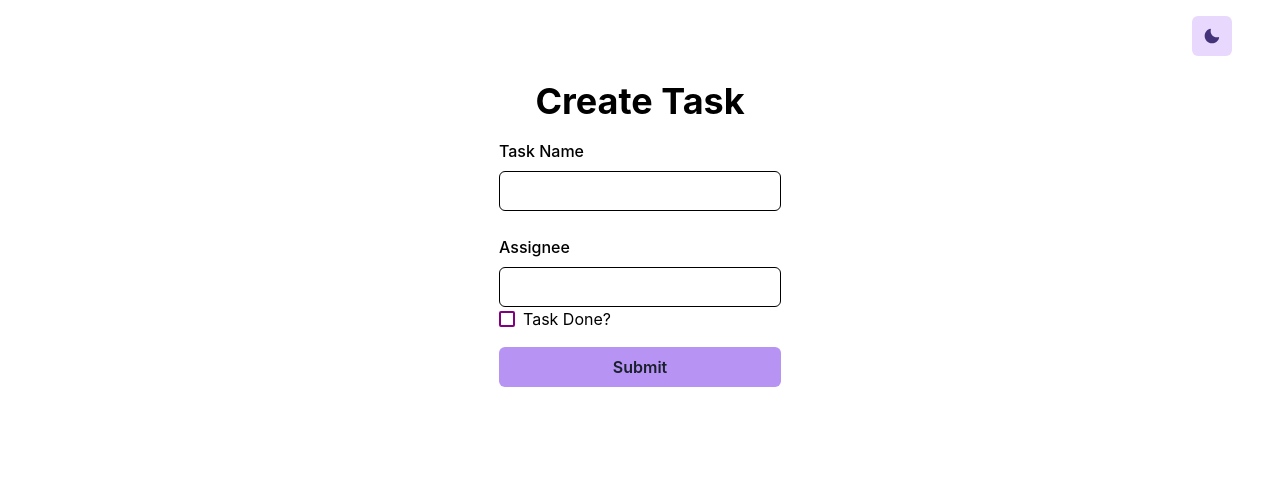
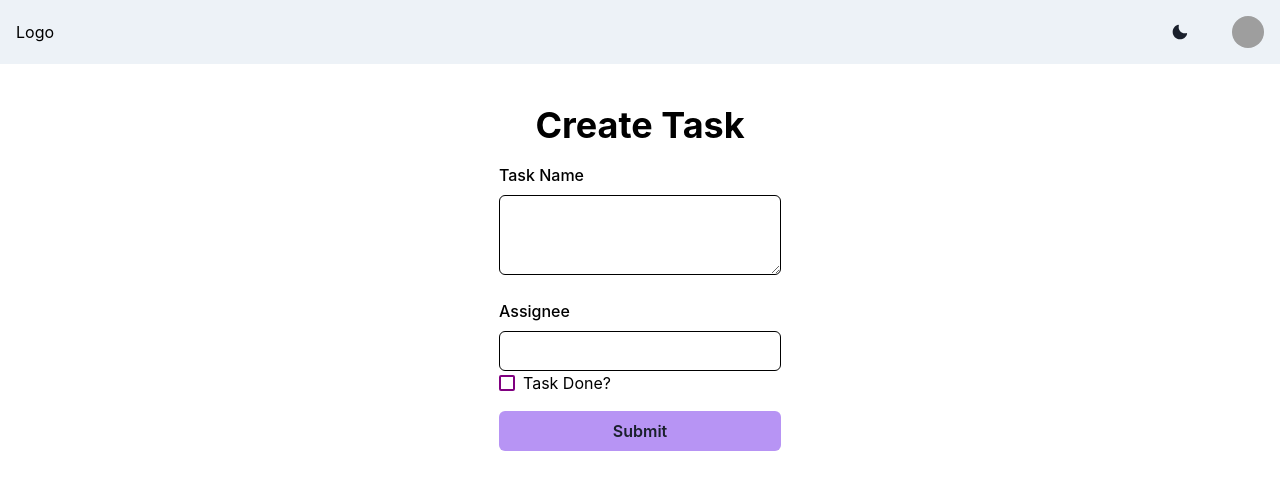
Before and after one commit to kelvintri/react-tasks, a React (Create React App) app: page /createtask in a window 1280 px wide. Shown: the top 490 px of the page. Built offline with nearby package versions, Linux system fonts and the light colour scheme; grey boxes are pictures that could not be loaded.

Commit message:
navbar created

```diff
--- a/src/App.js
+++ b/src/App.js
@@ -6,10 +6,10 @@ import {
   ColorModeProvider,
   CSSReset,
 } from "@chakra-ui/react";
-import ThemeToggler from "./components/ThemeToggler";
 import { BrowserRouter as Router, Routes, Route } from "react-router-dom";
 import TaskLists from "./components/TaskLists";
 import UpdateTask from "./components/UpdateTask";
+import Nav from "./components/Navbar";
 
 function App() {
   return (
@@ -17,7 +17,7 @@ function App() {
       <ThemeProvider theme={theme}>
         <ColorModeProvider>
           <CSSReset />
-          <ThemeToggler />
+          <Nav/>
           <Router>
             <Routes>
               <Route exact path="/createtask" element={<CreateTask/>} />
--- a/src/components/CreateTask.js
+++ b/src/components/CreateTask.js
@@ -1,5 +1,6 @@
 import React, { useState } from "react";
 import {
+  Textarea,
   Flex,
   Box,
   Heading,
@@ -15,19 +16,26 @@ export default function CreateTask() {
   const [taskName, setTaskName] = useState("");
   const [assignee, setAssignee] = useState("");
   const [taskdone, setTaskdone] = useState(false);
-  const url = 'https://young-woodland-74082.herokuapp.com/task';
+
+  const url = "https://young-woodland-74082.herokuapp.com/task";
   const customHeaders = {
-    'content-type': 'application/json',
+    "content-type": "application/json",
   };
   const postData = () => {
     axios
-      .post(url, {
+      .post(
+        url,
+        {
           taskname: taskName,
           assignee: assignee,
           taskdone: taskdone,
-      },customHeaders)
+        },
+        customHeaders
+      )
       .then(function (response) {
-        console.log(response.data);
+        if (response.status === 201) {
+          alert("Task Created!");
+        }
       })
       .catch(function (error) {
         console.log(error);
@@ -38,17 +46,17 @@ export default function CreateTask() {
   const handleTaskdoneChange = (e) => setTaskdone(!taskdone);
 
   return (
+    <>
       <Flex width="full" align="center" justifyContent="center">
-      <Box p={2}>
+        <Box p={10}>
           <Box textAlign="center">
             <Heading>Create Task</Heading>
           </Box>
           <Box my={4} textAlign="left">
-          <form
-              onSubmit={(e) => e.preventDefault()}>
+            <form onSubmit={(e) => e.preventDefault()}>
               <FormControl>
                 <FormLabel>Task Name</FormLabel>
-              <Input value={taskName} onChange={handleTaskNameChange} />
+                <Textarea value={taskName} onChange={handleTaskNameChange} />
               </FormControl>
               <FormControl mt={6}>
                 <FormLabel>Assignee</FormLabel>
@@ -74,5 +82,6 @@ export default function CreateTask() {
           </Box>
         </Box>
       </Flex>
+    </>
   );
 }
--- /dev/null
+++ b/src/components/Navbar.js
@@ -0,0 +1,84 @@
+import { ReactNode } from 'react';
+import {
+  Box,
+  Flex,
+  Avatar,
+  Link,
+  Button,
+  Menu,
+  MenuButton,
+  MenuList,
+  MenuItem,
+  MenuDivider,
+  useDisclosure,
+  useColorModeValue,
+  Stack,
+  useColorMode,
+  Center,
+} from '@chakra-ui/react';
+import { MoonIcon, SunIcon } from '@chakra-ui/icons';
+
+const NavLink = () => (
+  <Link
+    px={2}
+    py={1}
+    rounded={'md'}
+    _hover={{
+      textDecoration: 'none',
+      bg: useColorModeValue('gray.200', 'gray.700'),
+    }}
+    href={'#'}>
+  </Link>
+);
+
+export default function Nav() {
+  const { colorMode, toggleColorMode } = useColorMode();
+  return (
+    <>
+      <Box bg={useColorModeValue('gray.100', 'gray.900')} px={4}>
+        <Flex h={16} alignItems={'center'} justifyContent={'space-between'}>
+          <Box>Logo</Box>
+
+          <Flex alignItems={'center'}>
+            <Stack direction={'row'} spacing={7}>
+              <Button onClick={toggleColorMode}>
+                {colorMode === 'light' ? <MoonIcon /> : <SunIcon />}
+              </Button>
+
+              <Menu>
+                <MenuButton
+                  as={Button}
+                  rounded={'full'}
+                  variant={'link'}
+                  cursor={'pointer'}
+                  minW={0}>
+                  <Avatar
+                    size={'sm'}
+                    src={'https://avatars.dicebear.com/api/male/username.svg'}
+                  />
+                </MenuButton>
+                <MenuList alignItems={'center'}>
+                  <br />
+                  <Center>
+                    <Avatar
+                      size={'2xl'}
+                      src={'https://avatars.dicebear.com/api/male/username.svg'}
+                    />
+                  </Center>
+                  <br />
+                  <Center>
+                    <p>Kelvin Tri</p>
+                  </Center>
+                  <br />
+                  <MenuDivider />
+                  <MenuItem>Account Settings</MenuItem>
+                  <MenuItem>Logout</MenuItem>
+                </MenuList>
+              </Menu>
+            </Stack>
+          </Flex>
+        </Flex>
+      </Box>
+    </>
+  );
+}
--- a/src/components/TaskLists.js
+++ b/src/components/TaskLists.js
@@ -27,11 +27,10 @@ export default function TaskLists() {
       });
   }, []);
   return (
-    <Flex>
-      <Box width="100%" p={2} my={4}>
+    <Flex width="full" align="center" justifyContent="space-between">
+      <Box p={2} my={4} mx='auto'>
         <TableContainer textAlign="center">
           <Table variant="striped" colorScheme="purple">
-            <TableCaption>Imperial to metric conversion factors</TableCaption>
             <Thead>
               <Tr>
                 <Th>Task Name</Th>
@@ -56,7 +55,7 @@ export default function TaskLists() {
                     </Td>
                     <Td></Td>
                     <Td>
-                      <IconButton
+                      <IconButton mr={2}
                         colorScheme="blue"
                         aria-label="update"
                         icon={<EditIcon />}
--- a/src/components/ThemeToggler.js
+++ /dev/null
@@ -1,21 +0,0 @@
-import React from 'react';
-import { useColorMode, Box, IconButton } from '@chakra-ui/react';
-import { MoonIcon,SunIcon } from '@chakra-ui/icons'
-
-export default function ThemeToggler() {
-    const { colorMode, toggleColorMode } = useColorMode();
-    const bgColor = { light: 'purple.100', dark: 'purple.700' };
-    const textColor = { light: 'purple.800', dark: 'white' };
-    return (
-      <Box textAlign="right" py={4} mr={12}>
-        <IconButton
-          aria-label='Toggle Theme'
-          icon={colorMode === 'light' ? <MoonIcon/> : <SunIcon/>}
-          onClick={toggleColorMode}
-          variant="ghost"
-          color={textColor[colorMode]}
-          bg={bgColor[colorMode]}
-        />
-      </Box>
-    );
-  }
```
Lines whose indentation alone changed are shown as unchanged.
